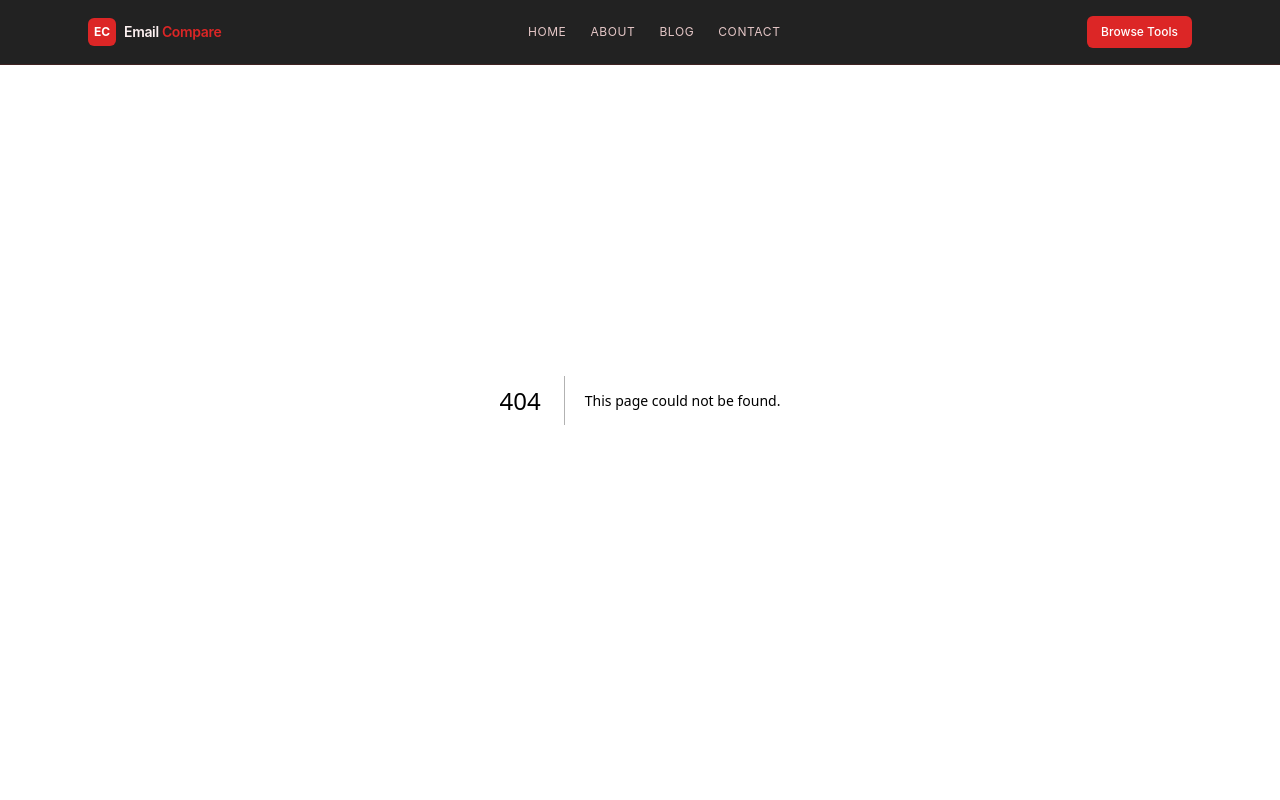
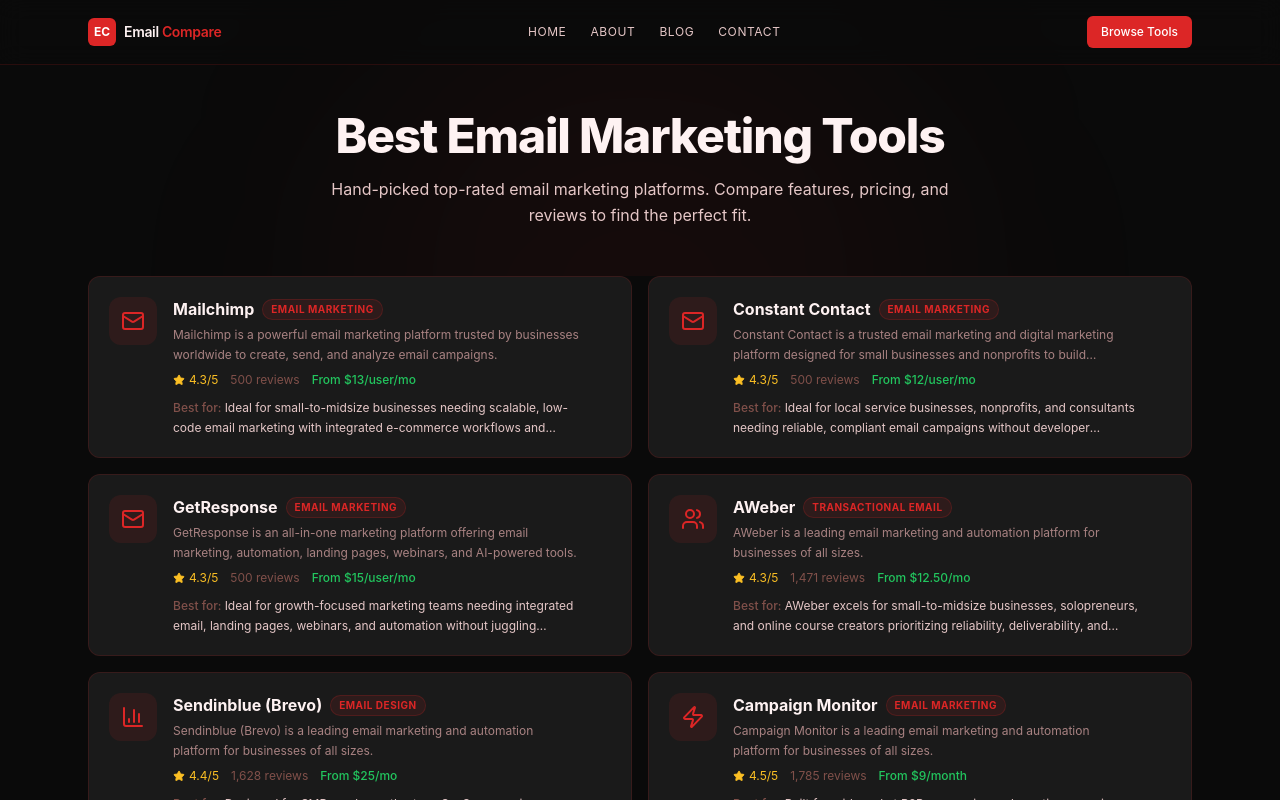
Before and after one commit to edi-tech-tools/emailmarketing-tools-hub, a Next.js app: page /best in a window 1280 px wide. Before the commit this address had no page. Shown: the top 800 px of the page. Built offline with nearby package versions, Linux system fonts and the light colour scheme.

Commit message:
fix: emailcompare /tools 404+Best For描述差异化

```diff
--- /dev/null
+++ b/app/best/page.tsx
@@ -0,0 +1,77 @@
+import Link from "next/link";
+import { ALL_TOOLS } from "@/data/tools";
+import { Star, ArrowRight, CheckCircle } from "lucide-react";
+
+export default function BestToolsPage() {
+  return (
+    <div className="relative min-h-screen">
+      {/* Hero */}
+      <section className="pt-28 pb-12 text-center px-6 relative overflow-hidden">
+        <div className="absolute inset-0 -z-10">
+          <div className="absolute inset-0 bg-[#0a0a0a]" />
+          <div className="absolute top-0 left-1/2 -translate-x-1/2 w-[600px] h-[600px] rounded-full bg-[#dc2626]/5 blur-[120px]" />
+        </div>
+        <div className="max-w-4xl mx-auto">
+          <h1 className="text-4xl md:text-5xl font-extrabold text-[#fef2f2] mb-4 tracking-tight">
+            Best Email Marketing Tools
+          </h1>
+          <p className="text-base text-[#e5c7c7] max-w-2xl mx-auto leading-relaxed">
+            Hand-picked top-rated email marketing platforms. Compare features, pricing, and reviews to find the perfect fit.
+          </p>
+        </div>
+      </section>
+
+      {/* Tool Grid */}
+      <section className="pb-24 px-6 max-w-6xl mx-auto">
+        <div className="grid gap-4 md:grid-cols-2">
+          {ALL_TOOLS.map((tool) => {
+            const Icon = tool.icon;
+            return (
+              <Link
+                key={tool.id}
+                href={`/tools/${tool.id}`}
+                className="group bg-[#1a1a1a] border border-[#dc2626]/15 rounded-xl p-5 hover:border-[#dc2626]/40 transition-all hover:bg-[#1f1f1f]"
+              >
+                <div className="flex items-start gap-4">
+                  <div className="w-12 h-12 rounded-xl bg-[#dc2626]/10 flex items-center justify-center shrink-0 group-hover:scale-110 transition-transform">
+                    <Icon className="w-6 h-6 text-[#dc2626]" />
+                  </div>
+                  <div className="min-w-0 flex-1">
+                    <div className="flex items-center gap-2 mb-1">
+                      <h3 className="text-base font-bold text-[#fef2f2] group-hover:text-[#dc2626] transition-colors">
+                        {tool.name}
+                      </h3>
+                      <span className="px-2 py-0.5 bg-[#dc2626]/10 text-[#dc2626] text-[10px] font-bold rounded-full uppercase tracking-wider border border-[#dc2626]/20 shrink-0">
+                        {tool.category}
+                      </span>
+                    </div>
+                    <p className="text-xs text-[#a88282] line-clamp-2 leading-relaxed mb-2">
+                      {tool.description}
+                    </p>
+                    <div className="flex items-center gap-3 text-xs">
+                      <span className="inline-flex items-center gap-1 text-[#fbbf24]">
+                        <Star className="w-3 h-3 fill-current" />
+                        {tool.rating}/5
+                      </span>
+                      <span className="text-[#80504A]">
+                        {tool.reviewCount.toLocaleString()} reviews
+                      </span>
+                      <span className="text-[#22c55e] font-medium">
+                        {tool.pricing}
+                      </span>
+                    </div>
+                    <div className="mt-2.5 text-xs text-[#e5c7c7] leading-relaxed line-clamp-2">
+                      <span className="text-[#80504A] font-medium">Best for: </span>
+                      {tool.useCase}
+                    </div>
+                  </div>
+                  <ArrowRight className="w-4 h-4 text-[#dc2626] mt-1 opacity-0 group-hover:opacity-100 transition-opacity shrink-0" />
+                </div>
+              </Link>
+            );
+          })}
+        </div>
+      </section>
+    </div>
+  );
+}
--- a/app/data/tools.ts
+++ b/app/data/tools.ts
@@ -300,7 +300,7 @@ export const ALL_TOOLS: ToolData[] = [
       "Landing page builder",
       "SMTP relay for transactional emails",
     ],
-    useCase: "Ideal for growing businesses that need reliable email marketing with good automation capabilities. Benchmark Email works well for e-commerce, SaaS, and content publishers.",
+    useCase: "Mid-market companies needing intuitive email automation with advanced segmentation and responsive templates for e-commerce and SaaS.",
     websiteUrl: "https://www.benchmark-email.com",
     alternatives: ["mailchimp", "sendgrid", "constant-contact"],
     scoreBreakdown: {
@@ -359,7 +359,7 @@ export const ALL_TOOLS: ToolData[] = [
       "Landing page builder",
       "SMTP relay for transactional emails",
     ],
-    useCase: "Ideal for growing businesses that need reliable email marketing with good automation capabilities. MailerLite works well for e-commerce, SaaS, and content publishers.",
+    useCase: "Budget-conscious creators and small businesses seeking a simple, clean interface with generous free tier and reliable email deliverability.",
     websiteUrl: "https://www.mailerlite.com",
     alternatives: ["mailchimp", "sendgrid", "constant-contact"],
     scoreBreakdown: {
@@ -418,7 +418,7 @@ export const ALL_TOOLS: ToolData[] = [
       "Landing page builder",
       "SMTP relay for transactional emails",
     ],
-    useCase: "Ideal for growing businesses that need reliable email marketing with good automation capabilities. ActiveCampaign works well for e-commerce, SaaS, and content publishers.",
+    useCase: "B2B and e-commerce teams requiring advanced marketing automation with powerful CRM integration, lead scoring, and conditional content branching.",
     websiteUrl: "https://www.activecampaign.com",
     alternatives: ["mailchimp", "sendgrid", "constant-contact"],
     scoreBreakdown: {
@@ -477,7 +477,7 @@ export const ALL_TOOLS: ToolData[] = [
       "Landing page builder",
       "SMTP relay for transactional emails",
     ],
-    useCase: "Ideal for growing businesses that need reliable email marketing with good automation capabilities. ConvertKit works well for e-commerce, SaaS, and content publishers.",
+    useCase: "Creators, bloggers, and course builders needing audience-focused email marketing with visual automation and seamless landing page publishing.",
     websiteUrl: "https://www.convertkit.com",
     alternatives: ["mailchimp", "sendgrid", "constant-contact"],
     scoreBreakdown: {
@@ -536,7 +536,7 @@ export const ALL_TOOLS: ToolData[] = [
       "Landing page builder",
       "SMTP relay for transactional emails",
     ],
-    useCase: "Ideal for growing businesses that need reliable email marketing with good automation capabilities. Klaviyo works well for e-commerce, SaaS, and content publishers.",
+    useCase: "Data-driven e-commerce brands leveraging purchase behavior and predictive analytics for hyper-personalized email and SMS campaigns at scale.",
     websiteUrl: "https://www.klaviyo.com",
     alternatives: ["mailchimp", "sendgrid", "constant-contact"],
     scoreBreakdown: {
@@ -595,7 +595,7 @@ export const ALL_TOOLS: ToolData[] = [
       "Landing page builder",
       "SMTP relay for transactional emails",
     ],
-    useCase: "Ideal for growing businesses that need reliable email marketing with good automation capabilities. Omnisend works well for e-commerce, SaaS, and content publishers.",
+    useCase: "Omnichannel e-commerce retailers unifying email, SMS, and push notifications in pre-built automation workflows for cart recovery and welcome series.",
     websiteUrl: "https://www.omnisend.com",
     alternatives: ["mailchimp", "sendgrid", "constant-contact"],
     scoreBreakdown: {
@@ -719,7 +719,7 @@ export const ALL_TOOLS: ToolData[] = [
       "Landing page builder",
       "SMTP relay for transactional emails",
     ],
-    useCase: "Ideal for growing businesses that need reliable email marketing with good automation capabilities. Emarsys works well for e-commerce, SaaS, and content publishers.",
+    useCase: "Enterprise omnichannel retailers requiring AI-powered personalization, predictive analytics, and real-time customer journey orchestration across email, mobile, and web.",
     websiteUrl: "https://www.emarsys.com",
     alternatives: ["mailchimp", "sendgrid", "constant-contact"],
     scoreBreakdown: {
@@ -778,7 +778,7 @@ export const ALL_TOOLS: ToolData[] = [
       "Landing page builder",
       "SMTP relay for transactional emails",
     ],
-    useCase: "Ideal for growing businesses that need reliable email marketing with good automation capabilities. Salesforce Marketing Cloud works well for e-commerce, SaaS, and content publishers.",
+    useCase: "Large enterprises using Salesforce ecosystem needing deep CRM-native automation with comprehensive journey builder and advanced audience segmentation.",
     websiteUrl: "https://www.salesforce-marketing-cloud.com",
     alternatives: ["mailchimp", "sendgrid", "constant-contact"],
     scoreBreakdown: {
@@ -837,7 +837,7 @@ export const ALL_TOOLS: ToolData[] = [
       "Landing page builder",
       "SMTP relay for transactional emails",
     ],
-    useCase: "Ideal for growing businesses that need reliable email marketing with good automation capabilities. HubSpot Marketing Hub works well for e-commerce, SaaS, and content publishers.",
+    useCase: "Growth-oriented companies using HubSpot CRM seeking unified marketing, sales, and content tools with smart lead scoring and multi-channel campaigns.",
     websiteUrl: "https://www.hubspot-marketing-hub.com",
     alternatives: ["mailchimp", "sendgrid", "constant-contact"],
     scoreBreakdown: {
@@ -896,7 +896,7 @@ export const ALL_TOOLS: ToolData[] = [
       "Landing page builder",
       "SMTP relay for transactional emails",
     ],
-    useCase: "Ideal for growing businesses that need reliable email marketing with good automation capabilities. Marketo Engage works well for e-commerce, SaaS, and content publishers.",
+    useCase: "Enterprise B2B marketing teams requiring sophisticated lead management, account-based marketing, and cross-channel campaign ROI analytics at scale.",
     websiteUrl: "https://www.marketo-engage.com",
     alternatives: ["mailchimp", "sendgrid", "constant-contact"],
     scoreBreakdown: {
@@ -955,7 +955,7 @@ export const ALL_TOOLS: ToolData[] = [
       "Landing page builder",
       "SMTP relay for transactional emails",
     ],
-    useCase: "Ideal for growing businesses that need reliable email marketing with good automation capabilities. Oracle Eloqua works well for e-commerce, SaaS, and content publishers.",
+    useCase: "Global enterprises running complex, compliance-heavy B2B campaigns needing advanced campaign segmentation, dynamic content, and multi-language automation.",
     websiteUrl: "https://www.oracle-eloqua.com",
     alternatives: ["mailchimp", "sendgrid", "constant-contact"],
     scoreBreakdown: {
@@ -1014,7 +1014,7 @@ export const ALL_TOOLS: ToolData[] = [
       "Landing page builder",
       "SMTP relay for transactional emails",
     ],
-    useCase: "Ideal for growing businesses that need reliable email marketing with good automation capabilities. Pardot (Account Engagement) works well for e-commerce, SaaS, and content publishers.",
+    useCase: "Salesforce-centric B2B organizations aligning marketing and sales through account-based engagement scoring and automated lead nurturing workflows.",
     websiteUrl: "https://www.pardot.com",
     alternatives: ["mailchimp", "sendgrid", "constant-contact"],
     scoreBreakdown: {
@@ -1073,7 +1073,7 @@ export const ALL_TOOLS: ToolData[] = [
       "Landing page builder",
       "SMTP relay for transactional emails",
     ],
-    useCase: "Ideal for growing businesses that need reliable email marketing with good automation capabilities. Zoho Campaigns works well for e-commerce, SaaS, and content publishers.",
+    useCase: "SMBs and freelancers on a budget wanting an affordable, integrated marketing suite with email, automation, and CRM under one low monthly price.",
     websiteUrl: "https://www.zoho-campaigns.com",
     alternatives: ["mailchimp", "sendgrid", "constant-contact"],
     scoreBreakdown: {
@@ -1132,7 +1132,7 @@ export const ALL_TOOLS: ToolData[] = [
       "Landing page builder",
       "SMTP relay for transactional emails",
     ],
-    useCase: "Ideal for growing businesses that need reliable email marketing with good automation capabilities. SendGrid works well for e-commerce, SaaS, and content publishers.",
+    useCase: "Developers and product teams needing a reliable transactional email API with high throughput, deliverability analytics, and scalable SMTP infrastructure.",
     websiteUrl: "https://www.sendgrid.com",
     alternatives: ["mailchimp", "sendgrid", "constant-contact"],
     scoreBreakdown: {
@@ -1317,7 +1317,7 @@ export const ALL_TOOLS: ToolData[] = [
       "Landing page builder",
       "SMTP relay for transactional emails",
     ],
-    useCase: "Ideal for growing businesses that need reliable email marketing with good automation capabilities. Mailgun works well for e-commerce, SaaS, and content publishers.",
+    useCase: "Engineering teams and DevOps requiring a flexible, API-first email delivery platform with real-time analytics, webhook events, and transactional sending at enterprise scale.",
     websiteUrl: "https://www.mailgun.com",
     alternatives: ["mailchimp", "sendgrid", "constant-contact"],
     scoreBreakdown: {
@@ -1376,7 +1376,7 @@ export const ALL_TOOLS: ToolData[] = [
       "Landing page builder",
       "SMTP relay for transactional emails",
     ],
-    useCase: "Ideal for growing businesses that need reliable email marketing with good automation capabilities. SparkPost works well for e-commerce, SaaS, and content publishers.",
+    useCase: "High-volume transactional senders prioritizing inbox placement, real-time engagement analytics, and dedicated infrastructure for critical application emails.",
     websiteUrl: "https://www.sparkpost.com",
     alternatives: ["mailchimp", "sendgrid", "constant-contact"],
     scoreBreakdown: {
@@ -1435,7 +1435,7 @@ export const ALL_TOOLS: ToolData[] = [
       "Landing page builder",
       "SMTP relay for transactional emails",
     ],
-    useCase: "Ideal for growing businesses that need reliable email marketing with good automation capabilities. SocketLabs works well for e-commerce, SaaS, and content publishers.",
+    useCase: "Mid-market companies needing a managed email delivery platform with dedicated IP support, compliance tools, and transparent deliverability monitoring for transactional campaigns.",
     websiteUrl: "https://www.socketlabs.com",
     alternatives: ["mailchimp", "sendgrid", "constant-contact"],
     scoreBreakdown: {
@@ -1558,7 +1558,7 @@ export const ALL_TOOLS: ToolData[] = [
       "Landing page builder",
       "SMTP relay for transactional emails",
     ],
-    useCase: "Ideal for growing businesses that need reliable email marketing with good automation capabilities. SMTP.com works well for e-commerce, SaaS, and content publishers.",
+    useCase: "Businesses requiring a straightforward SMTP relay service with strong deliverability, real-time analytics, and simple API integration for transactional and marketing emails.",
     websiteUrl: "https://www.smtp.com.com",
     alternatives: ["mailchimp", "sendgrid", "constant-contact"],
     scoreBreakdown: {
@@ -1617,7 +1617,7 @@ export const ALL_TOOLS: ToolData[] = [
       "Landing page builder",
       "SMTP relay for transactional emails",
     ],
-    useCase: "Ideal for growing businesses that need reliable email marketing with good automation capabilities. SendPulse works well for e-commerce, SaaS, and content publishers.",
+    useCase: "SMBs and startups needing a multi-channel marketing platform combining email, SMS, web push, and chatbot features under one simple dashboard with generous free tier.",
     websiteUrl: "https://www.sendpulse.com",
     alternatives: ["mailchimp", "sendgrid", "constant-contact"],
     scoreBreakdown: {
@@ -1676,7 +1676,7 @@ export const ALL_TOOLS: ToolData[] = [
       "Landing page builder",
       "SMTP relay for transactional emails",
     ],
-    useCase: "Ideal for growing businesses that need reliable email marketing with good automation capabilities. Pepipost works well for e-commerce, SaaS, and content publishers.",
+    useCase: "Cost-conscious startups looking for a developer-friendly transactional email API with flexible pay-as-you-go pricing and straightforward SMTP integration.",
     websiteUrl: "https://www.pepipost.com",
     alternatives: ["mailchimp", "sendgrid", "constant-contact"],
     scoreBreakdown: {
@@ -1735,7 +1735,7 @@ export const ALL_TOOLS: ToolData[] = [
       "Landing page builder",
       "SMTP relay for transactional emails",
     ],
-    useCase: "Ideal for growing businesses that need reliable email marketing with good automation capabilities. Litmus works well for e-commerce, SaaS, and content publishers.",
+    useCase: "Email designers and marketing QA teams needing cross-client email rendering, spam testing, and campaign analytics to validate deliverability before send.",
     websiteUrl: "https://www.litmus.com",
     alternatives: ["mailchimp", "sendgrid", "constant-contact"],
     scoreBreakdown: {
@@ -1794,7 +1794,7 @@ export const ALL_TOOLS: ToolData[] = [
       "Landing page builder",
       "SMTP relay for transactional emails",
     ],
-    useCase: "Ideal for growing businesses that need reliable email marketing with good automation capabilities. Email on Acid works well for e-commerce, SaaS, and content publishers.",
+    useCase: "Email teams and agencies ensuring inbox placement across multiple email clients with pre-send previews, spam analysis, and email file format accessibility checks.",
     websiteUrl: "https://www.email-on-acid.com",
     alternatives: ["mailchimp", "sendgrid", "constant-contact"],
     scoreBreakdown: {
@@ -1853,7 +1853,7 @@ export const ALL_TOOLS: ToolData[] = [
       "Landing page builder",
       "SMTP relay for transactional emails",
     ],
-    useCase: "Ideal for growing businesses that need reliable email marketing with good automation capabilities. Mail Tester works well for e-commerce, SaaS, and content publishers.",
+    useCase: "Email deliverability specialists and senders wanting a free, quick spam score checker and email health validator before launching campaigns to ensure ISP compliance.",
     websiteUrl: "https://www.mail-tester.com",
     alternatives: ["mailchimp", "sendgrid", "constant-contact"],
     scoreBreakdown: {
@@ -1972,7 +1972,7 @@ export const ALL_TOOLS: ToolData[] = [
       "Landing page builder",
       "SMTP relay for transactional emails",
     ],
-    useCase: "Ideal for growing businesses that need reliable email marketing with good automation capabilities. 250ok works well for e-commerce, SaaS, and content publishers.",
+    useCase: "Enterprise deliverability and compliance teams monitoring sender reputation, tracking blacklists, and identifying inbox placement issues across major ISPs and regions.",
     websiteUrl: "https://www.250ok.com",
     alternatives: ["mailchimp", "sendgrid", "constant-contact"],
     scoreBreakdown: {
@@ -2031,7 +2031,7 @@ export const ALL_TOOLS: ToolData[] = [
       "Landing page builder",
       "SMTP relay for transactional emails",
     ],
-    useCase: "Ideal for growing businesses that need reliable email marketing with good automation capabilities. Validity Everest works well for e-commerce, SaaS, and content publishers.",
+    useCase: "Email operations teams and delivery consultants monitoring inbox placement, analyzing seed test results, and tracking sender reputation trends for continuous improvement.",
     websiteUrl: "https://www.validity-everest.com",
     alternatives: ["mailchimp", "sendgrid", "constant-contact"],
     scoreBreakdown: {
@@ -2090,7 +2090,7 @@ export const ALL_TOOLS: ToolData[] = [
       "Landing page builder",
       "SMTP relay for transactional emails",
     ],
-    useCase: "Ideal for growing businesses that need reliable email marketing with good automation capabilities. InboxInspector works well for e-commerce, SaaS, and content publishers.",
+    useCase: "Email marketers and agencies previewing how campaigns render across 100+ email clients combined with spam testing and accessibility validation before deployment.",
     websiteUrl: "https://www.inboxinspector.com",
     alternatives: ["mailchimp", "sendgrid", "constant-contact"],
     scoreBreakdown: {
@@ -2149,7 +2149,7 @@ export const ALL_TOOLS: ToolData[] = [
       "Landing page builder",
       "SMTP relay for transactional emails",
     ],
-    useCase: "Ideal for growing businesses that need reliable email marketing with good automation capabilities. Stripo.email works well for e-commerce, SaaS, and content publishers.",
+    useCase: "Email designers and developers needing a visual drag-and-drop editor with responsive templates, reusable modules, and HTML export compatible with all major ESPs.",
     websiteUrl: "https://www.stripo.email.com",
     alternatives: ["mailchimp", "sendgrid", "constant-contact"],
     scoreBreakdown: {
@@ -2208,7 +2208,7 @@ export const ALL_TOOLS: ToolData[] = [
       "Landing page builder",
       "SMTP relay for transactional emails",
     ],
-    useCase: "Ideal for growing businesses that need reliable email marketing with good automation capabilities. BeeFree works well for e-commerce, SaaS, and content publishers.",
+    useCase: "Marketing teams and agencies crafting responsive email templates with a free, intuitive drag-and-drop builder that generates clean HTML ready for any email platform.",
     websiteUrl: "https://www.beefree.com",
     alternatives: ["mailchimp", "sendgrid", "constant-contact"],
     scoreBreakdown: {
@@ -2267,7 +2267,7 @@ export const ALL_TOOLS: ToolData[] = [
       "Landing page builder",
       "SMTP relay for transactional emails",
     ],
-    useCase: "Ideal for growing businesses that need reliable email marketing with good automation capabilities. Chamaileon works well for e-commerce, SaaS, and content publishers.",
+    useCase: "Enterprise marketing teams and agencies collaborating on email design with a modular drag-and-drop builder, asset management, and approval workflow integrations.",
     websiteUrl: "https://www.chamaileon.com",
     alternatives: ["mailchimp", "sendgrid", "constant-contact"],
     scoreBreakdown: {
```
